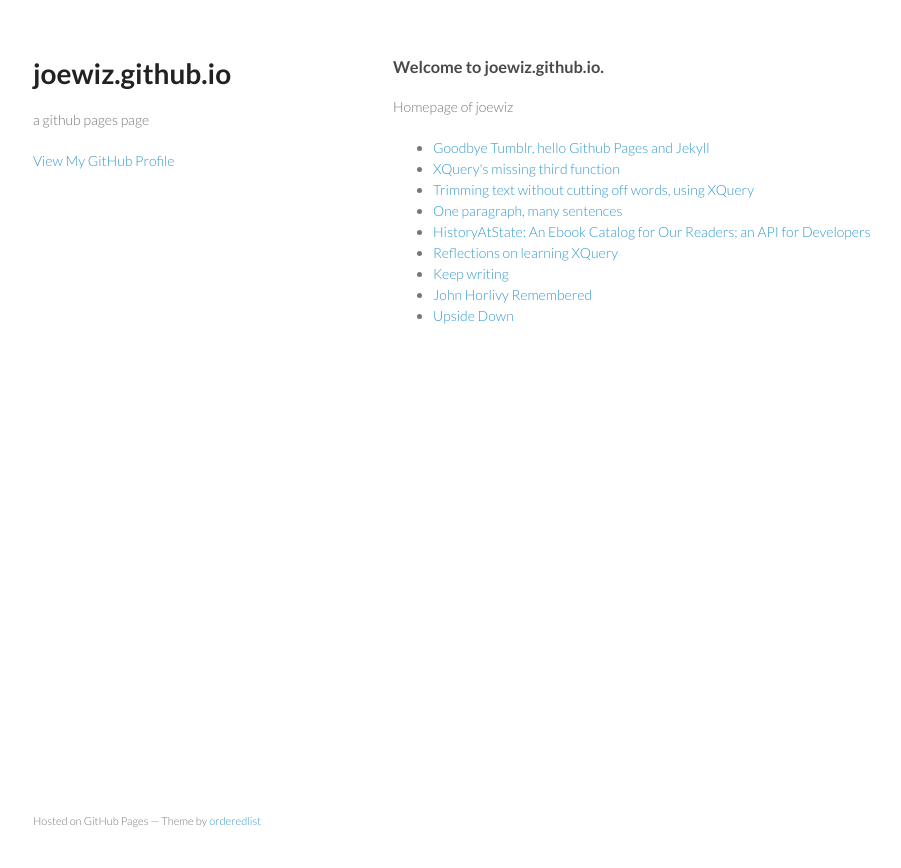
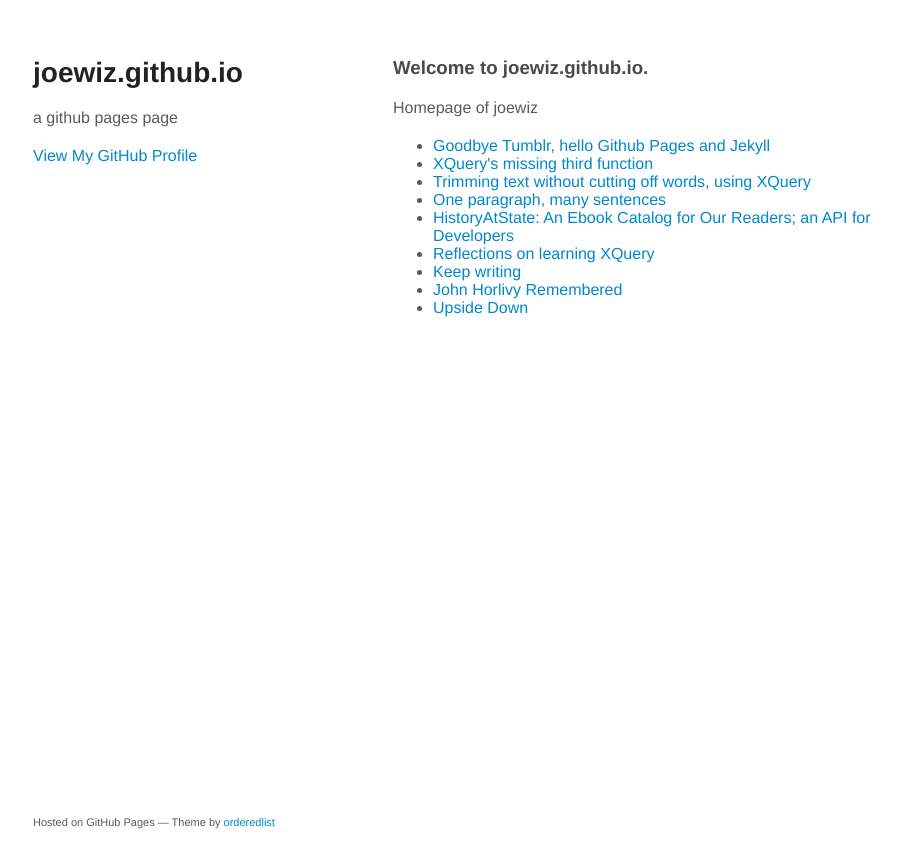
Before and after one commit to joewiz/joewiz.github.io, a Jekyll site: the page built from index.md, in a window 1280 px wide. Shown: the top 868 px of the page, without its empty margins (177-1078 px from the left). Built offline with Jekyll 4.4.1, drawn with Linux system fonts in a browser that asks for light colours; Markdown is read by kramdown in place of the engine named in the settings.

Commit message:
removed default orderedlist theme font - helvetica's good. stripped unneeded styles.

```diff
--- a/stylesheets/styles.css
+++ b/stylesheets/styles.css
@@ -1,10 +1,7 @@
-@import url(https://fonts.googleapis.com/css?family=Lato:300italic,700italic,300,700);
-
 body {
   padding:50px;
-  font:14px/1.5 Lato, "Helvetica Neue", Helvetica, Arial, sans-serif;
-  color:#777;
-  font-weight:300;
+  font-family:"Helvetica Neue", Helvetica, Arial, sans-serif;
+  color:#5a5a5a;
 }
 
 h1, h2, h3, h4, h5, h6 {
@@ -33,7 +30,7 @@
 }
 
 a {
-  color:#39c;
+  color:#0088cc;
   font-weight:400;
   text-decoration:none;
 }
@@ -101,62 +98,9 @@
   position:fixed;
 }
 
-header ul {
-  list-style:none;
-  height:40px;
-
-  padding:0;
-
-  background: #eee;
-  background: -moz-linear-gradient(top, #f8f8f8 0%, #dddddd 100%);
-  background: -webkit-gradient(linear, left top, left bottom, color-stop(0%,#f8f8f8), color-stop(100%,#dddddd));
-  background: -webkit-linear-gradient(top, #f8f8f8 0%,#dddddd 100%);
-  background: -o-linear-gradient(top, #f8f8f8 0%,#dddddd 100%);
-  background: -ms-linear-gradient(top, #f8f8f8 0%,#dddddd 100%);
-  background: linear-gradient(top, #f8f8f8 0%,#dddddd 100%);
-
-  border-radius:5px;
-  border:1px solid #d2d2d2;
-  box-shadow:inset #fff 0 1px 0, inset rgba(0,0,0,0.03) 0 -1px 0;
-  width:270px;
-}
-
-header li {
-  width:89px;
-  float:left;
-  border-right:1px solid #d2d2d2;
-  height:40px;
-}
-
-header ul a {
-  line-height:1;
-  font-size:11px;
-  color:#999;
-  display:block;
-  text-align:center;
-  padding-top:6px;
-  height:40px;
-}
-
 strong {
   color:#222;
   font-weight:700;
-}
-
-header ul li + li {
-  width:88px;
-  border-left:1px solid #fff;
-}
-
-header ul li + li + li {
-  border-right:none;
-  width:89px;
-}
-
-header ul a strong {
-  font-size:14px;
-  display:block;
-  color:#222;
 }
 
 section {
@@ -252,4 +196,8 @@
     font-size:12pt;
     color:#444;
   }
+
+  p.view a {
+      display:none
+  }
 }
```
